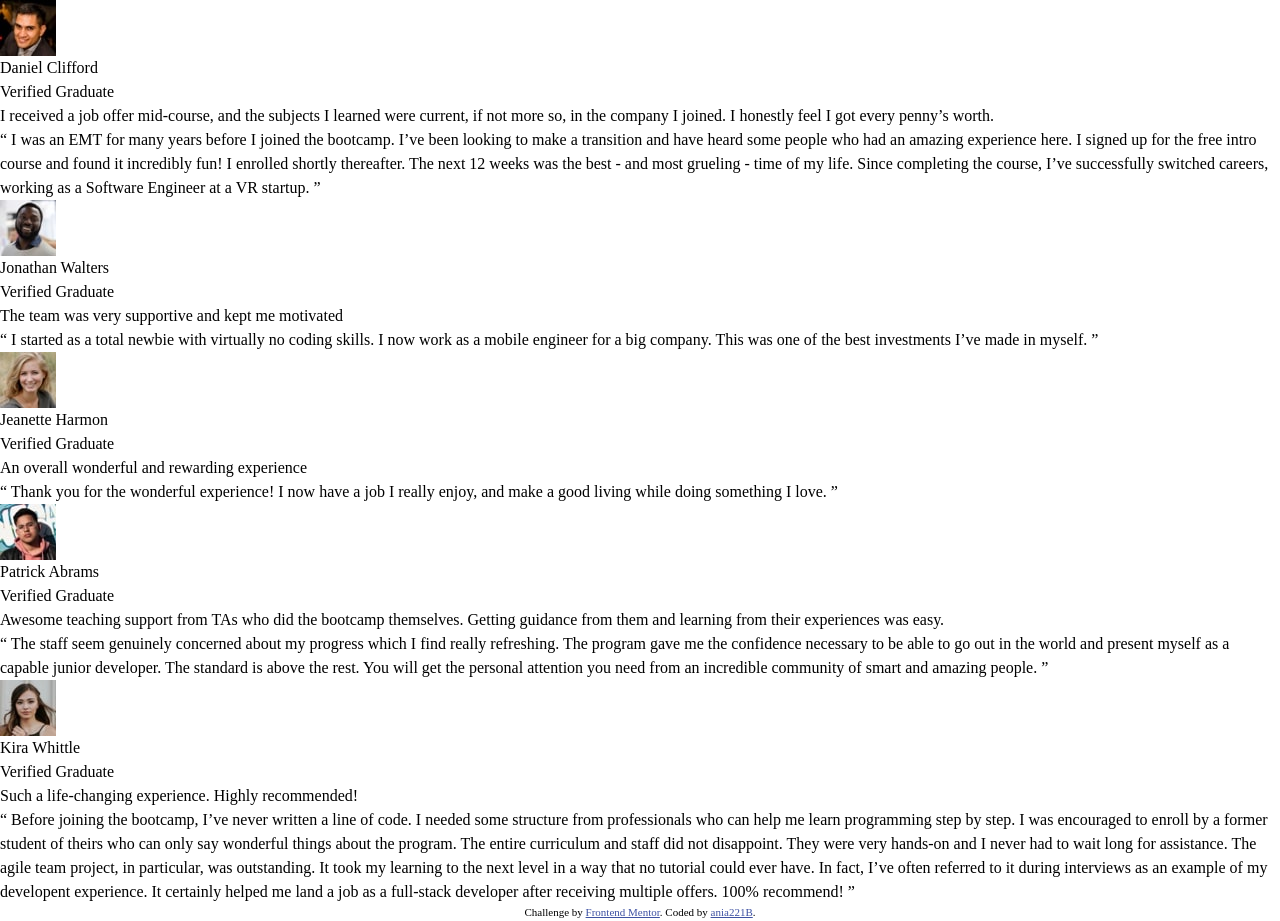
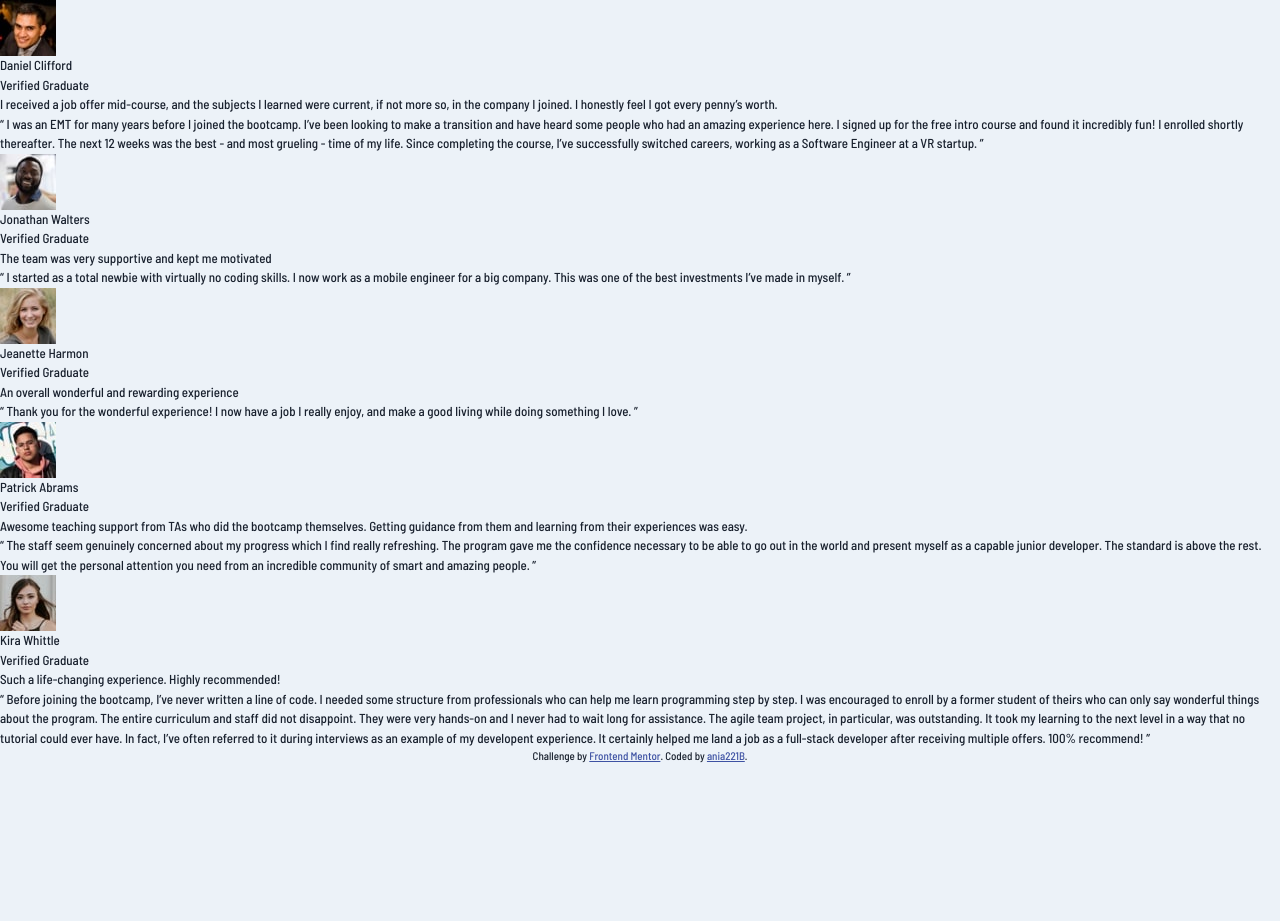
Before and after one commit to ania221B/testimonials-grid, a plain HTML site: page index.html in a window 1280 px wide. After the commit the page ends 800 px from the top, so only its background shows below. Drawn offline with Linux system fonts and the light colour scheme.

Commit message:
general styles added on body element

```diff
--- a/css/styles.css
+++ b/css/styles.css
@@ -42,6 +42,13 @@ body {
     min-height: 100vh;
     line-height: 1.5;
     text-rendering: optimizeSpeed;
+
+    font-family: var(--ff-primary);
+    font-size: var(--fs-400);
+    font-weight: var(--fw-500);
+    color: hsl(var(--clr-secondary-900));
+
+    background-color: hsl(var(--clr-secondary-100));
 }
 
 /* resets margin rules */
```
